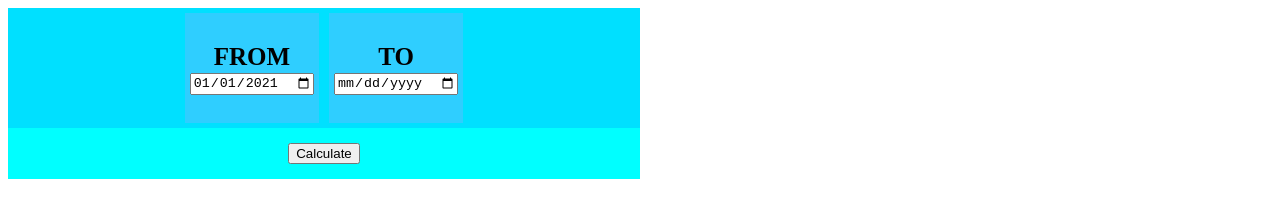
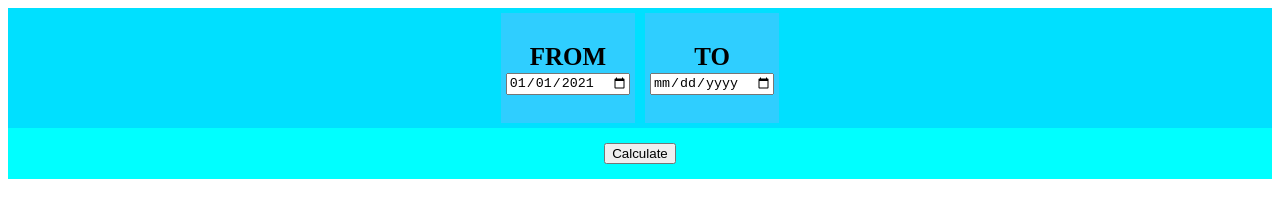
Before and after one commit to maestroGit/DiasParo, a website: page index.html in a window 1280 px wide. Drawn offline with Linux system fonts and the light colour scheme.

Commit message:
Center content

```diff
--- a/style.css
+++ b/style.css
@@ -3,9 +3,8 @@
 .colum {
     display: flex;
     flex-direction: column;
-    justify-content: flex-end;
+    justify-content: center;
     background-color:aqua;
-    width:50%;
 }
 
 .container {
@@ -34,7 +33,6 @@
 
 .info {
   background-color: rgb(47, 206, 255);
-  width: 50%;
   display: flex;
   justify-content: center;
   margin:0;
```
Also changed, not shown: README.md.
